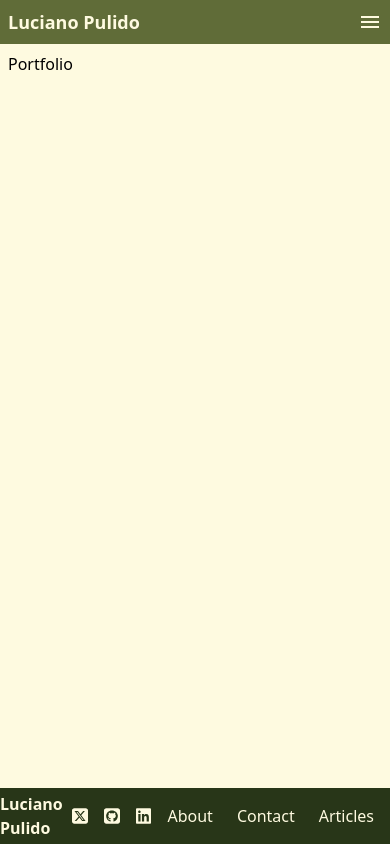
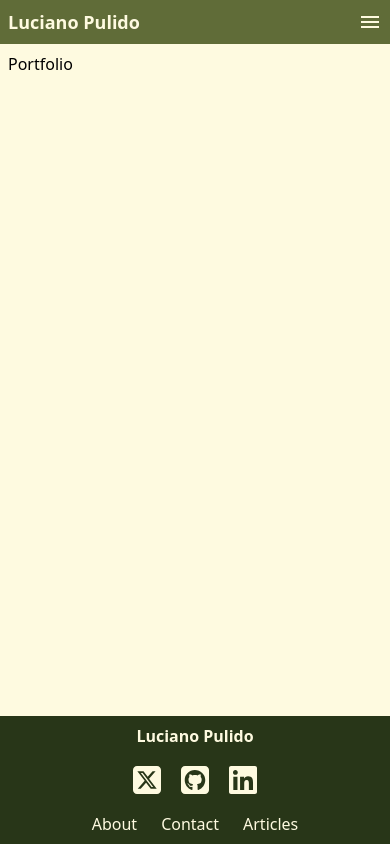
Before and after one commit to PulidoLuciano/LucianoPulido, a React (Vite) app in the folder Frontend/: page / in a window 390 px wide. Built offline with nearby package versions, Linux system fonts and the light colour scheme.

Commit message:
Fix responsive on footer

```diff
--- a/Frontend/index.html
+++ b/Frontend/index.html
@@ -7,7 +7,7 @@
     <title>Luciano Pulido</title>
   </head>
   <body>
-    <div id="root" class="bg-tertiary min-h-screen"></div>
+    <div id="root" class="bg-tertiary min-h-screen relative"></div>
     <script type="module" src="/src/main.tsx"></script>
   </body>
 </html>
--- a/Frontend/src/components/footer.tsx
+++ b/Frontend/src/components/footer.tsx
@@ -4,15 +4,15 @@ import linkedInIcon from "../assets/linkedIn.svg"
 
 export default function Footer(){
     return(
-        <footer className="absolute bg-primary-dark bottom-0 w-full">
-            <div className="max-w-screen-laptopL mx-auto flex justify-between items-center">
-                <h1 className="font-bold text-tertiary select-none">Luciano Pulido</h1>
+        <footer className="absolute bg-primary-dark bottom-0 w-full z-0">
+            <div className="max-w-screen-laptopL mx-auto flex justify-between items-center flex-col gap-4 laptop:flex-row">
+                <h1 className="font-bold text-tertiary select-none pt-2 laptop:p-0 laptop:pl-4">Luciano Pulido</h1>
                 <div className="flex gap-4">
                     <a href="x.com"><img src={xIcon} alt="X's icon" className="size-8 hover:brightness-110"/></a>
                     <a href="github.com"><img src={githubIcon} alt="GitHub's icon" className="size-8 hover:brightness-110"/></a>
                     <a href="linkedIn.com"><img src={linkedInIcon} alt="LinkedIn's icon" className="size-8 hover:brightness-110"/></a>
                 </div>
-                <nav className="bg-primary-dark text-tertiary p-4">
+                <nav className="bg-primary-dark text-tertiary pb-2 laptop:p-4">
                     <div className="flex gap-6">
                         <a href="/" className="hover:text-white">About</a>
                         <a href="" className="hover:text-white">Contact</a>
```
